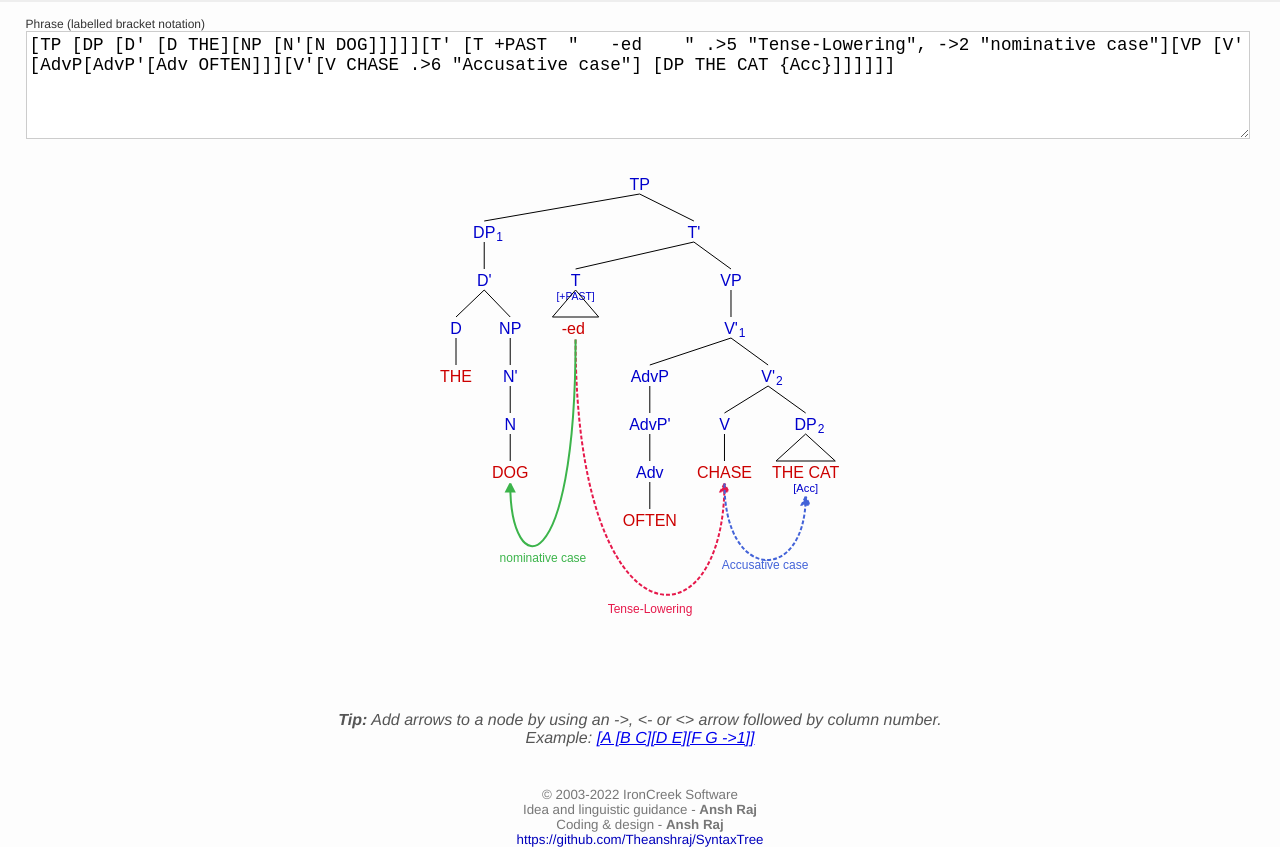
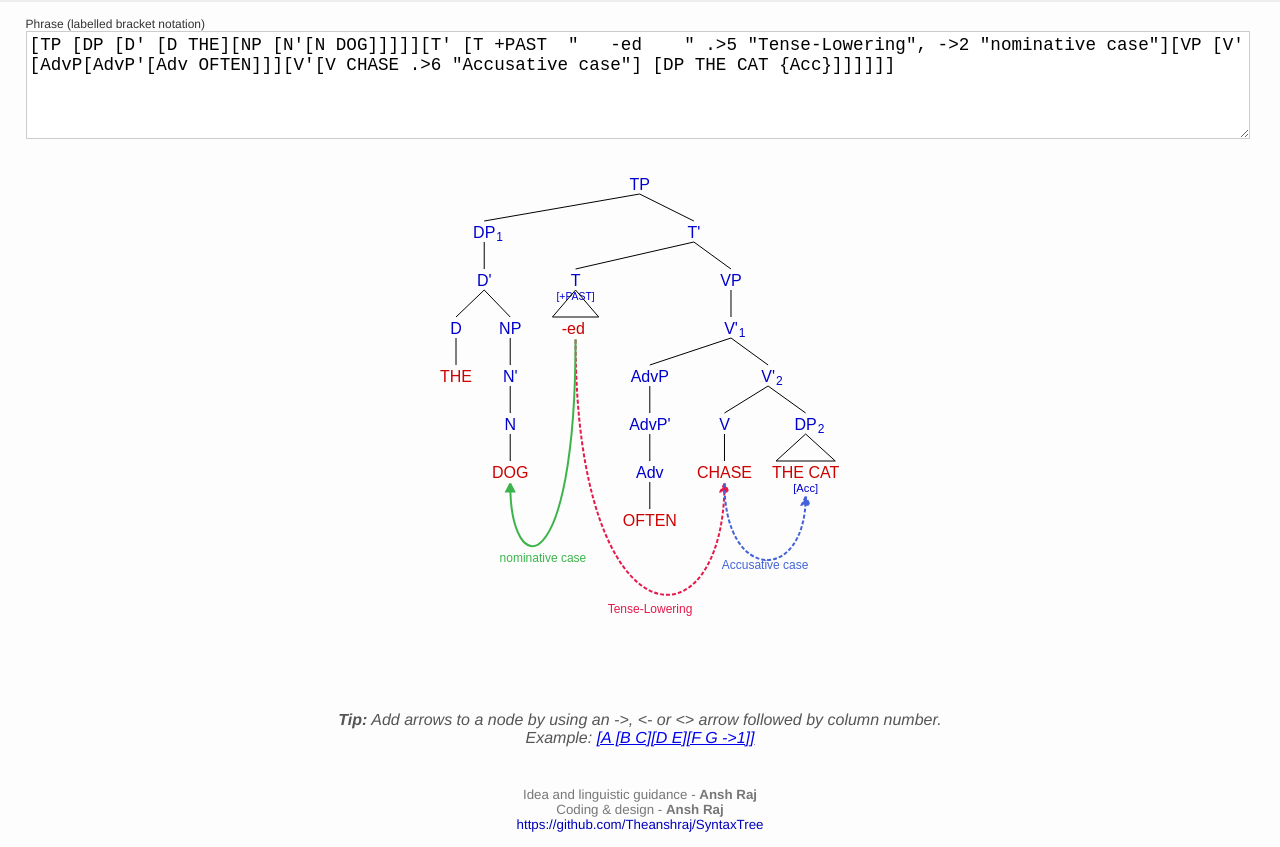
Before and after one commit to Theanshraj/SyntaxTree, a plain HTML site: page syntaxtree/index.html in a window 1280 px wide. Shown: the part 69-916 px from the top of the page. Drawn offline with Linux system fonts and the light colour scheme.

Commit message:
Update index.html

```diff
--- a/syntaxtree/index.html
+++ b/syntaxtree/index.html
@@ -59,7 +59,6 @@
 <div id="tip"></div>
 
 <footer>
-  &copy; 2003-2022 IronCreek Software<br />
   Idea and linguistic guidance - <b>Ansh Raj</b><br />
   Coding &amp; design - <b>Ansh Raj</b><br />
   <a href="https://github.com/Theanshraj/SyntaxTree">https://github.com/Theanshraj/SyntaxTree</a>
```
